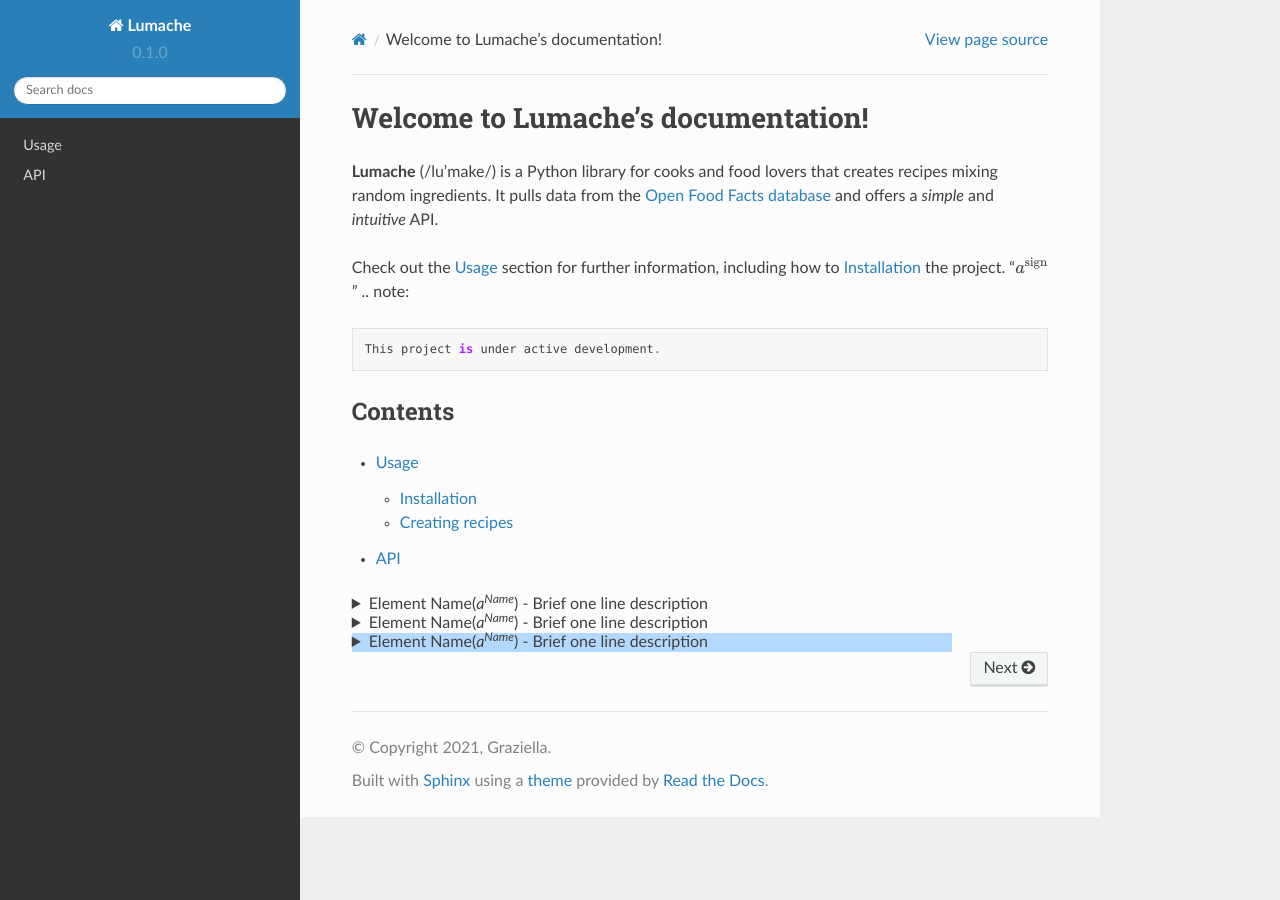
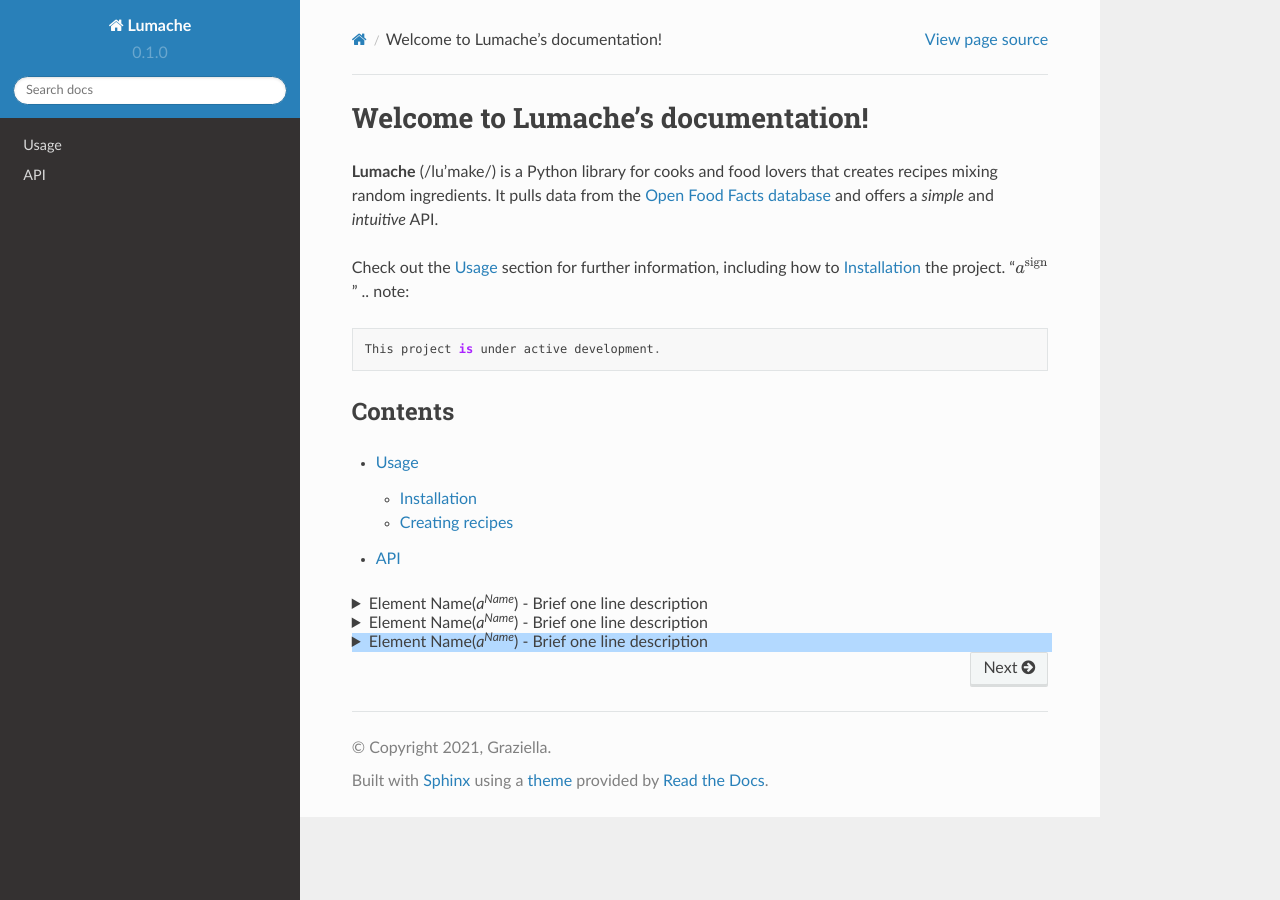
Before and after one commit to HaomiaoLuoLlanio/doc_beginning, a Sphinx documentation site: the page built from docs/source/index.rst, in a window 1280 px wide. Built offline with Sphinx 7.4.7 and the Read the Docs theme 2.0.0, drawn with Linux system fonts in a browser that asks for light colours.

Commit message:
Update index.rst

```diff
--- a/docs/source/index.rst
+++ b/docs/source/index.rst
@@ -39,8 +39,8 @@
    </details>
 
   <details>
-     <summary style="background-color:#B3D9FF;width:600px">Element Name(<var>a<sup>Name</sup></var>) - Brief one line description</summary>
-      <table style="border: 1px solid grey; border-collapse:collapse;width: 600px">
+     <summary style="background-color:#B3D9FF;width:700px">Element Name(<var>a<sup>Name</sup></var>) - Brief one line description</summary>
+      <table style="border: 1px solid grey; border-collapse:collapse;width: 700px">
       <tr >
       <td style="border-bottom: 1px solid grey; color:#4DA6FF;">Definition:   </td>
       <td style="border-bottom: 1px solid grey; color:grey;">Element Name::&lt;Name&gt;</td>
```
